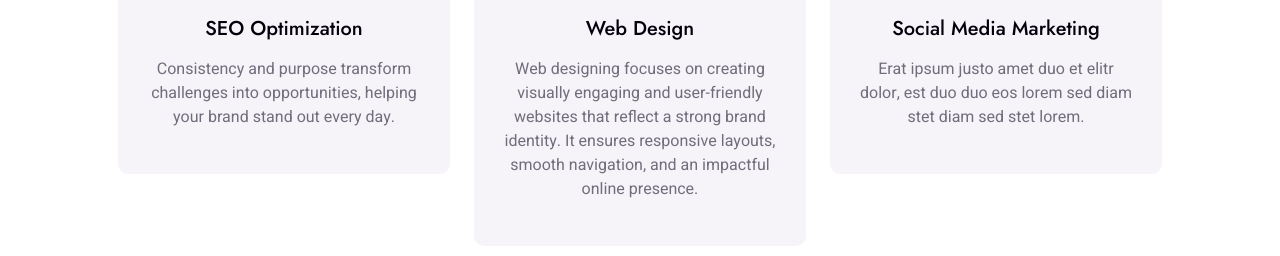
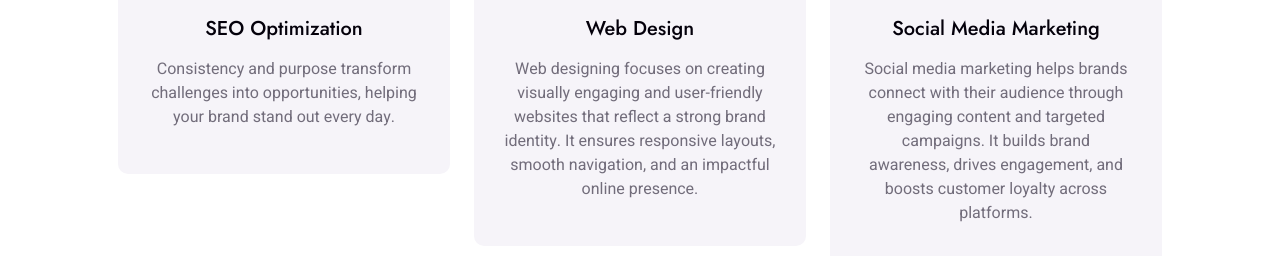
Before and after one commit to Afshanafsh/Afshan-freelancer, a plain HTML site: page index.html in a window 1280 px wide. Shown: the part 3206-3462 px from the top of the page. Drawn offline with nearby package versions, Linux system fonts and the light colour scheme; a script that the page names is missing.

Commit message:
Update index.html

```diff
--- a/index.html
+++ b/index.html
@@ -237,7 +237,8 @@ It ensures responsive layouts, smooth navigation, and an impactful online presen
                                 <i class="fab fa-facebook-f fa-2x"></i>
                             </div>
                             <h5 class="mb-3">Social Media Marketing</h5>
-                            <p class="m-0">Erat ipsum justo amet duo et elitr dolor, est duo duo eos lorem sed diam stet diam sed stet lorem.</p>
+                            <p class="m-0">Social media marketing helps brands connect with their audience through engaging content and targeted campaigns.
+It builds brand awareness, drives engagement, and boosts customer loyalty across platforms.</p>
                             <a class="btn btn-square" href=""><i class="fa fa-arrow-right"></i></a>
                         </div>
                     </div>
```
